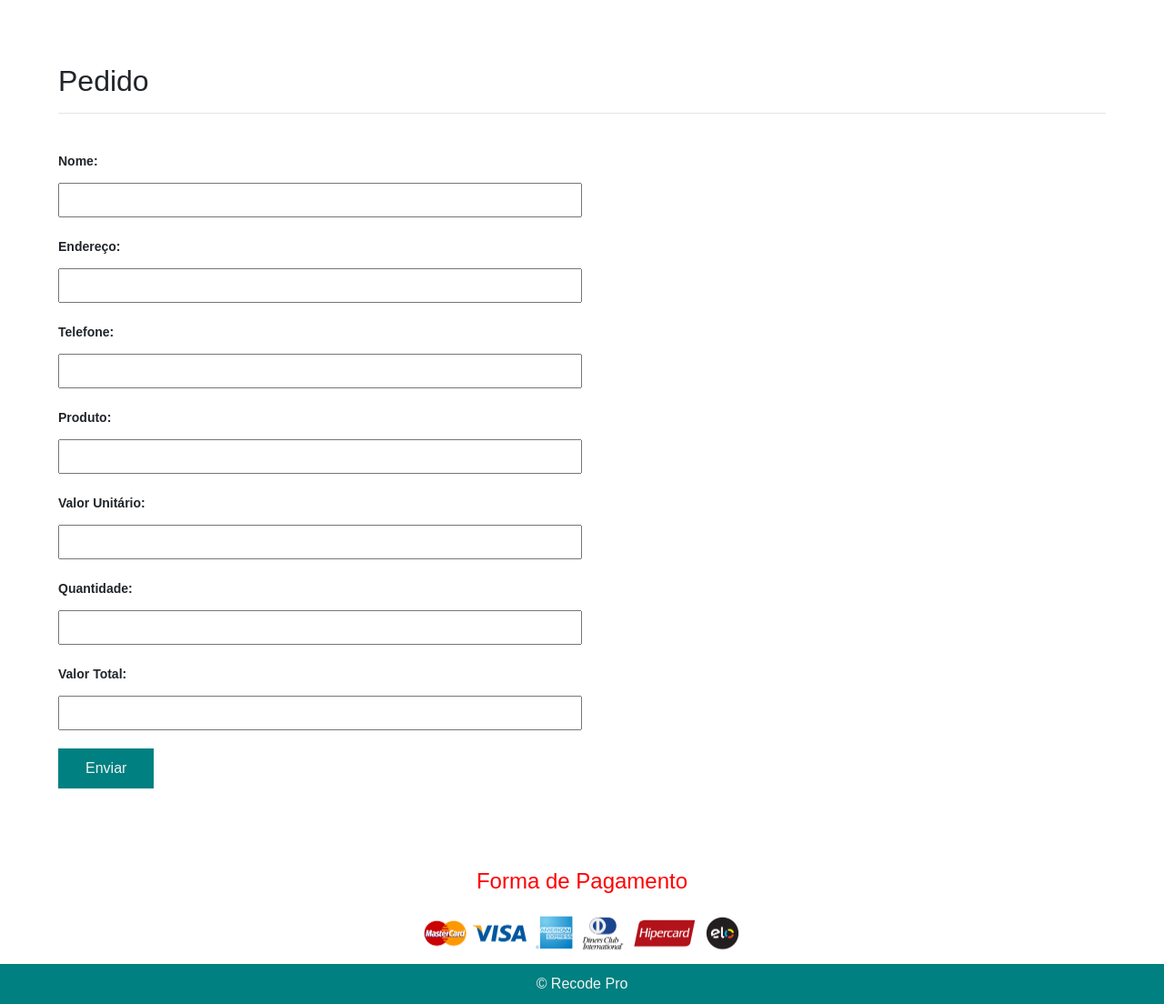
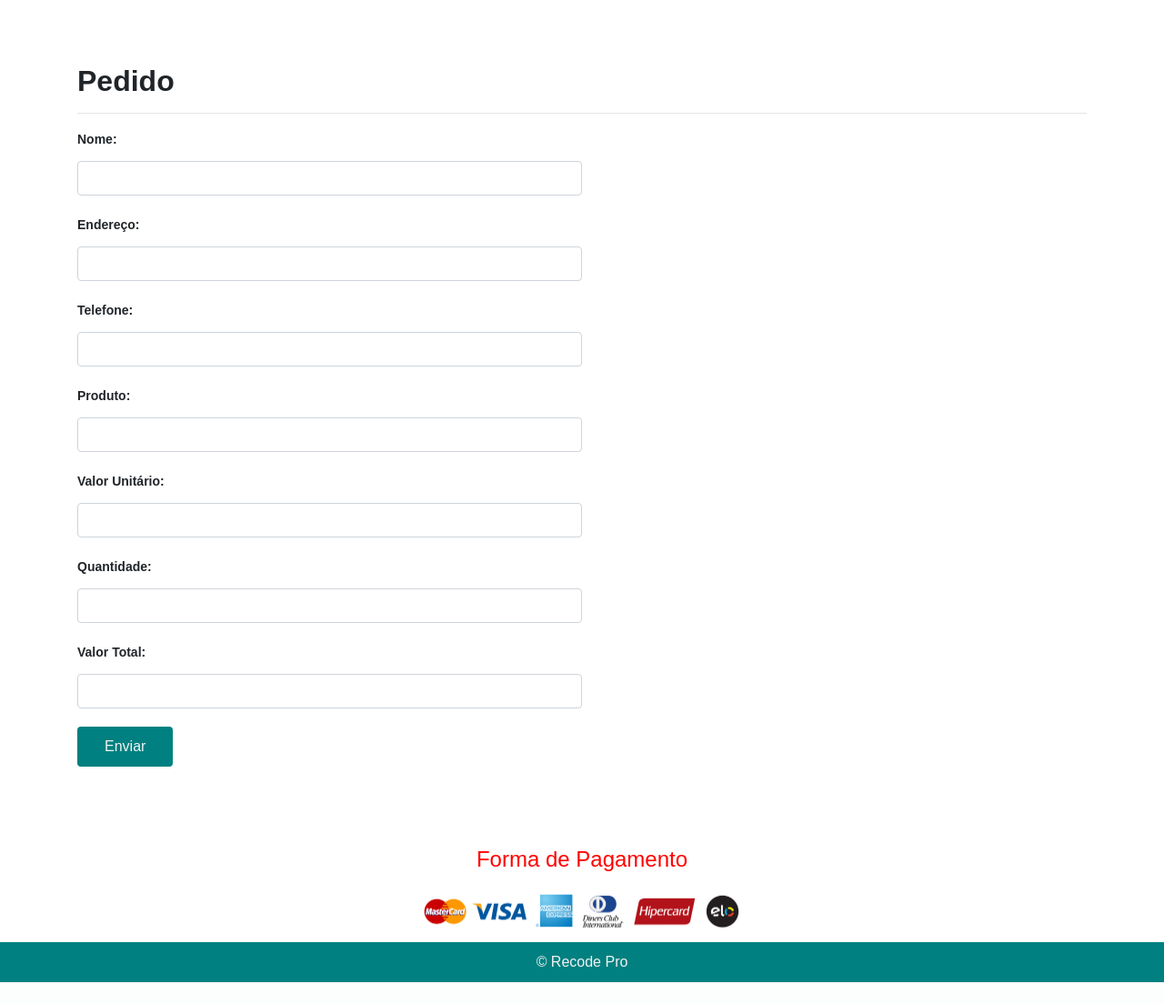
Before and after one commit to renatazadravec/FULLSTACKELETRO_Bootstrap, a PHP site: page /pedido.php in a window 1280 px wide. Shown: the part 148-1252 px from the top of the page at 91% size. After the commit the page ends 1228 px from the top, so only its background shows below. Run offline with PHP 8.4, Linux system fonts and the light colour scheme.

Commit message:
Inclusão de Bootstrap no Página Pedidos

```diff
--- a/pedido.php
+++ b/pedido.php
@@ -1,9 +1,15 @@
 <?php include_once("header.php"); ?>
 
 <section id="pagina-pedido">
-  <h2>Pedido</h2>
-  <hr />
-  <br>
+
+  <div class="container">
+    <div class="row">
+      <div class="col">
+        <h2><b>Pedido</b></h2><hr>
+      </div>
+    </div>
+  </div>
+
   <?php
   if(isset($_POST['nome_cliente'])){
     $nome_cliente = $_POST['nome_cliente'];
@@ -18,30 +24,51 @@
     $result = $conn->query($sql);
   }
   ?>
+
+  <div class="container">
+    <div class="row">
+      <div class="col">
         <form method="post" action="">
+          <div class="form-group">
             <label for="nome_cliente">Nome:</label>
-    <input type="text" id="nome_cliente" name="nome_cliente" class="input" required />
+            <input type="text" id="nome_cliente" name="nome_cliente" class="input form-control" required />
+          </div>
 
+          <div class="form-group">
             <label for="endereco">Endereço:</label>
-    <input type="text" id="endereco" name="endereco" class="input" required />
+            <input type="text" id="endereco" name="endereco" class="input form-control" required />
+          </div>
 
+          <div class="form-group">
             <label for="telefone">Telefone:</label>
-    <input type="number" id="telefone" name="telefone" class="input" required />
+            <input type="number" id="telefone" name="telefone" class="input form-control" required />
+          </div>
 
+          <div class="form-group">
             <label for="nome_do_produto">Produto:</label>
-    <input type="text" id="nome_do_produto" name="nome_do_produto" class="input" required />
+            <input type="text" id="nome_do_produto" name="nome_do_produto" class="input form-control" required />
+          </div>
 
+          <div class="form-group">
             <label for="valor_unitario">Valor Unitário:</label>
-    <input type="text" id="valor_unitario" name="valor_unitario" class="input" required />
+            <input type="text" id="valor_unitario" name="valor_unitario" class="input form-control" required />
+          </div>
 
+          <div class="form-group">
             <label for="quantidade">Quantidade:</label>
-    <input type="number" id="quantidade" name="quantidade" class="input" required />
+            <input type="number" id="quantidade" name="quantidade" class="input form-control" required />
+          </div>
 
+          <div class="form-group">
             <label for="valor_total">Valor Total:</label>
-    <input type="text" id="valor_total" name="valor_total" class="input" required />
+            <input type="text" id="valor_total" name="valor_total" class="input form-control" required />
+          </div>
 
-    <input type="submit" class="submit" value="Enviar" />
+          <input type="submit" class="btn submit" value="Enviar" />
         </form>
+      </div>
+    </div>
+  </div>
 </section>
 
 <?php include_once("footer.php"); ?>
```
Lines whose indentation alone changed are shown as unchanged.
